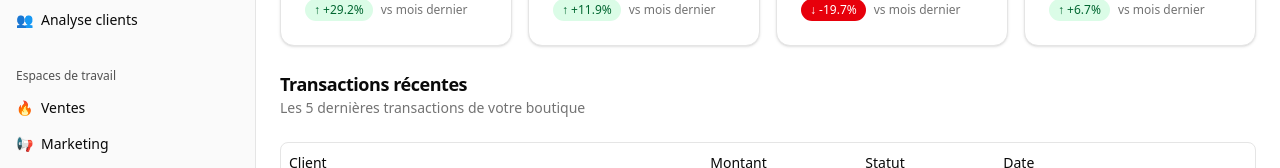
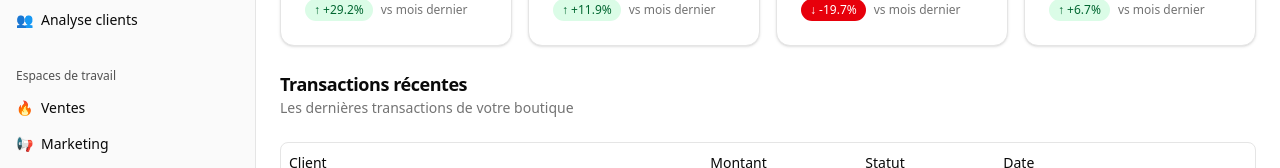
Before and after one commit to Hitch95/admin-dashboard, a SvelteKit app: page / in a window 1280 px wide. Shown: the part 272-440 px from the top of the page. Built offline with nearby package versions, Linux system fonts and the light colour scheme.

Commit message:
part-10-custom-store-tp

```diff
--- /dev/null
+++ b/src/lib/stores/transactions-store.js
@@ -0,0 +1,48 @@
+// ============================================
+// PARTIE 10 - TP : Custom Store
+// ============================================
+// Un custom store = une fonction factory qui retourne { subscribe, ...methods }
+// On encapsule writable() pour exposer uniquement ce qu'on veut.
+//
+// Pattern :
+//   function createMyStore() {
+//     const { subscribe, set, update } = writable(initialValue);
+//     return { subscribe, myAction: () => update(...) };
+//   }
+//
+// Avantage : l'extérieur ne peut PAS appeler .set() directement.
+// L'API est claire et intentionnelle.
+//
+// Documentation : https://svelte.dev/docs/svelte/stores#Custom-stores
+
+import { writable, derived } from 'svelte/store';
+import { transactions as initialTransactions } from '$lib/data/mock.js';
+
+// TODO 1 : Créer une fonction createTransactionsStore() qui :
+//   - Crée un writable(initialTransactions) en interne
+//   - Retourne un objet avec :
+//
+//     subscribe   → obligatoire pour que $store fonctionne
+//
+//     add(payload) → ajoute une transaction en tête de liste :
+//       id: Date.now(), date: new Date().toISOString().slice(0, 10), ...payload
+//       Utiliser update()
+//
+//     remove(id) → filtre la transaction dont l'id correspond
+//       Utiliser update()
+//
+//     reset() → remet la liste à initialTransactions
+//       Utiliser set()
+
+// Version temporaire (à remplacer par le custom store) :
+export const transactions = writable(initialTransactions);
+
+// TODO 2 : Créer deux stores writable :
+// - searchQuery (défaut '')
+// - statusFilter (défaut 'all')
+
+// TODO 3 : Créer un store derived "filteredTransactions"
+// à partir de [transactions, searchQuery, statusFilter]
+// Règles :
+//   - searchQuery : customer OU email inclut la query (insensible à la casse)
+//   - statusFilter : si 'all' → tout garder, sinon filtrer par t.status
--- a/src/routes/+page.svelte
+++ b/src/routes/+page.svelte
@@ -8,13 +8,19 @@
 	import * as Sidebar from '$lib/components/ui/sidebar/index.js';
 	import { Button } from '$lib/components/ui/button/index.js';
 	import { Badge } from '$lib/components/ui/badge/index.js';
-	import { RefreshCw, DollarSign, Users, ShoppingCart, TrendingUp } from 'lucide-svelte';
-	import { transactions } from '$lib/data/mock.js';
+	import { Input } from '$lib/components/ui/input/index.js';
+	import { RefreshCw, DollarSign, Users, ShoppingCart, TrendingUp, Search, X } from 'lucide-svelte';
+
+	import { kpisWithChange, kpiSummary, kpiLoading, refreshKpis } from '$lib/stores/kpi-store.js';
 
 	// ============================================
-	// PARTIE 9 - SOLUTION : Store Derived
+	// PARTIE 10 - TP : Custom Store
 	// ============================================
-	import { kpisWithChange, kpiSummary, kpiLoading, refreshKpis } from '$lib/stores/kpi-store.js';
+
+	// TODO 4 : Importer depuis '$lib/stores/transactions-store.js' :
+	//   - transactions, filteredTransactions, searchQuery, statusFilter
+	// Et SUPPRIMER l'import ci-dessous :
+	import { transactions } from '$lib/data/mock.js';
 
 	const iconMap = {
 		revenue: DollarSign,
@@ -25,6 +31,8 @@
 
 	const handleView = (id) => alert(`Voir la transaction #${id}`);
 	const handleEdit = (id) => alert(`Modifier la transaction #${id}`);
+
+	// TODO 5 : Remplacer l'alert par transactions.remove(id)
 	const handleDelete = (id) => alert(`Supprimer la transaction #${id}`);
 </script>
 
@@ -90,11 +98,41 @@
 				{/each}
 			</div>
 
-			<div>
-				<h2 class="text-lg font-semibold tracking-tight">Transactions récentes</h2>
-				<p class="text-sm text-muted-foreground">Les 5 dernières transactions de votre boutique</p>
+			<div class="flex items-center justify-between">
+				<div>
+					<h2 class="text-lg font-semibold tracking-tight">Transactions récentes</h2>
+					<p class="text-sm text-muted-foreground">Les dernières transactions de votre boutique</p>
+				</div>
+
+				<!-- TODO 6 : Câbler la barre de recherche et le filtre statut :
+				     - bind:value={$searchQuery} sur l'Input
+				     - bind:value sur le <select> avec $statusFilter
+				     Décommenter le bloc ci-dessous :
+				-->
+				<!--
+				<div class="flex items-center gap-3">
+					<div class="relative">
+						<Search class="absolute left-3 top-1/2 size-4 -translate-y-1/2 text-muted-foreground" />
+						<Input
+							placeholder="Rechercher un client..."
+							bind:value={$searchQuery}
+							class="w-64 pl-10"
+						/>
+					</div>
+					<select
+						bind:value={$statusFilter}
+						class="h-9 rounded-md border bg-background px-3 text-sm"
+					>
+						<option value="all">Tous</option>
+						<option value="completed">Complétées</option>
+						<option value="pending">En attente</option>
+						<option value="failed">Échouées</option>
+					</select>
+				</div>
+				-->
 			</div>
 
+			<!-- TODO 6 (suite) : Remplacer {transactions} par transactions={$filteredTransactions} -->
 			<TransactionsTable
 				{transactions}
 				loading={$kpiLoading}
```
